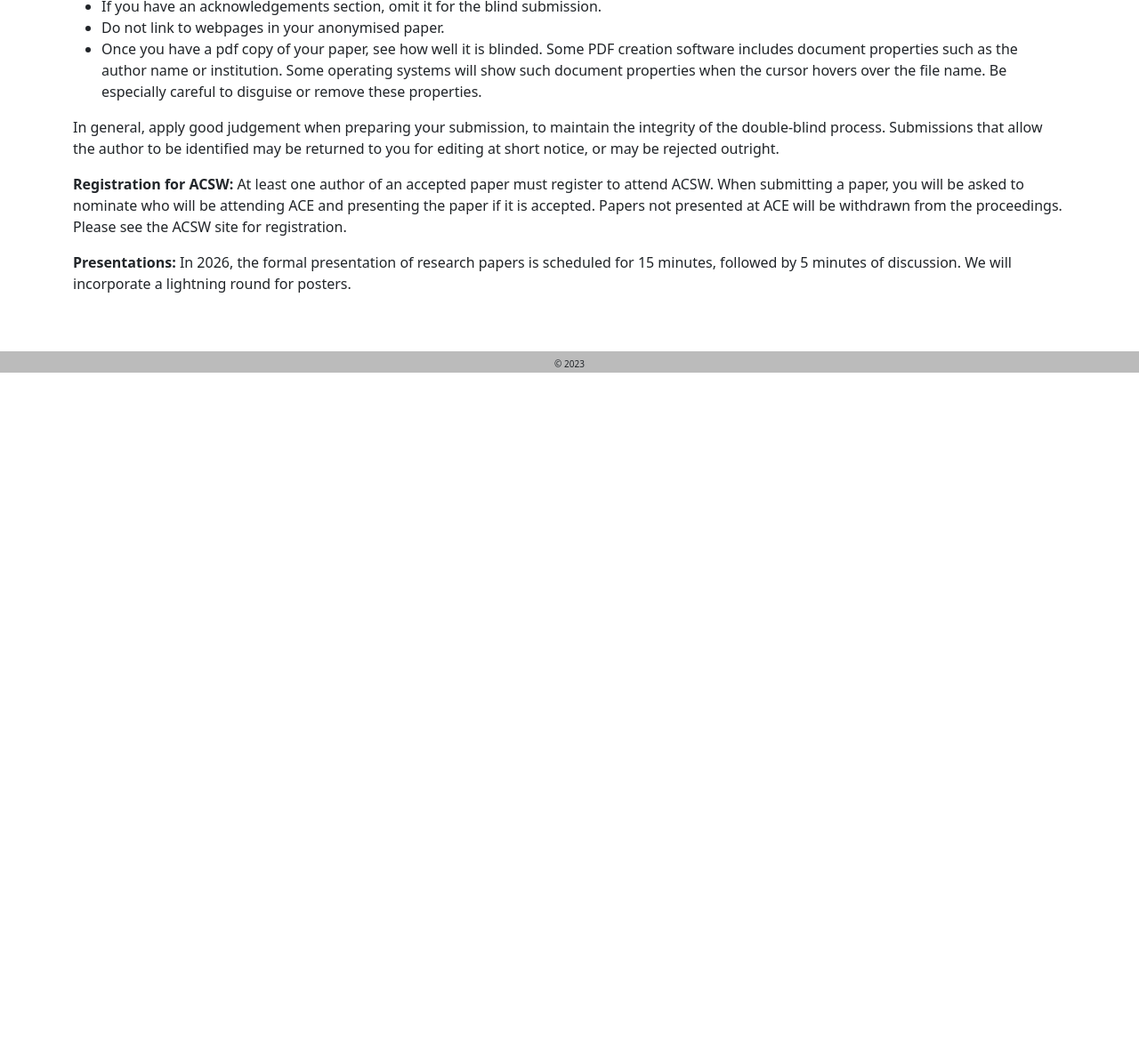
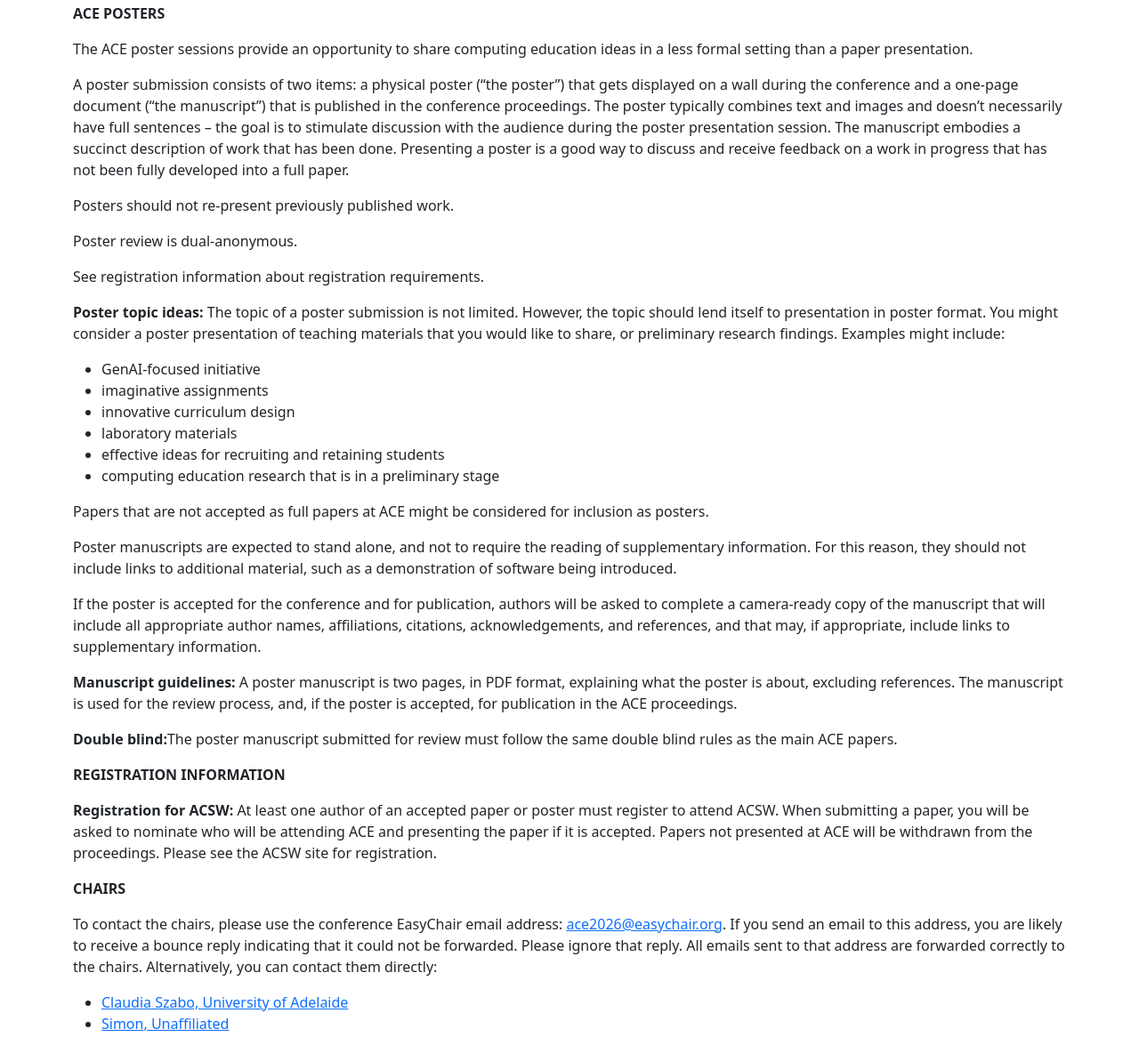
Before and after one commit to aceconference2026/aceconference2026.github.io, a plain HTML site: page authors.html in a window 1280 px wide. Shown: the part 3504-4670 px from the top of the page at 89% size. Before the commit the page ends 3923 px from the top, so only its background shows below. Drawn offline with Linux system fonts and the light colour scheme.

Commit message:
Update authors.html

```diff
--- a/authors.html
+++ b/authors.html
@@ -156,16 +156,6 @@
 
 <p>Please look carefully at the guidance (<a href = "https://www.acm.org/publications/icps/author-guidance">https://www.acm.org/publications/icps/author-guidance</a>) to determine whether you will be required to pay the publishing cost, and if so, how much. It ranges from $US350 to $US1000. Please note that any cost must be paid 45 days before the start of the conference and that there are serious consequences for non-payment. Given the potential for delays and absences over the holiday period, please ensure that payments are made no later than 28 December 2025. We can confirm that most Australian universities are members of ACM Open, but we have not checked the situation for each submission. </p>
 
-<p><b>CHAIRS</b></p>
-
-<p>To contact the chairs, please use the conference EasyChair email address:
-<a href="mailto:ace2026@easychair.org">ace2026@easychair.org</a>. If you send an email to this address, you are likely to receive a bounce reply indicating that it could not be forwarded. Please ignore that reply. All emails sent to that address are forwarded correctly to the chairs. Alternatively, you can contact them directly:</p>
-
-<p><ul>
-<li><a href="mailto:<claudia.szabo@adelaide.edu.au>">Claudia Szabo, University of Adelaide</a> </li>
-<li><a href="mailto:simon.unshod@gmail.com">Simon, Unaffiliated</a> </li>
-
-
 </ul></p>
 	</div>
 	</div>
@@ -225,10 +215,40 @@
 			double-blind process. Submissions that allow the author to be identified may be returned to you for editing
 			at short notice, or may be rejected outright.</p>
 
+<p><b>ACE POSTERS</b></p>
+<p>The ACE poster sessions provide an opportunity to share computing education ideas in a less formal setting than a paper presentation.</p>
+A poster submission consists of two items: a physical poster (“the poster”) that gets displayed on a wall during the conference and a one-page document (“the manuscript”) that is published in the conference proceedings. The poster typically combines text and images and doesn’t necessarily have full sentences – the goal is to stimulate discussion with the audience during the poster presentation session. The manuscript embodies a succinct description of work that has been done. Presenting a poster is a good way to discuss and receive feedback on a work in progress that has not been fully developed into a full paper.</p>
+<p>Posters should not re-present previously published work.</p>
+<p>Poster review is dual-anonymous.</p>
+<p>See registration information about registration requirements.</p>
 
-			<p><b>Registration for ACSW:</b> At least one author of an accepted paper must register to attend ACSW. When submitting a paper, you will be asked to nominate who will be attending ACE and presenting the paper if it is accepted. Papers not presented at ACE will be withdrawn from the proceedings.  Please see the ACSW site for registration.</p>
+<p><b>Poster topic ideas: </b>The topic of a poster submission is not limited. However, the topic should lend itself to presentation in poster format. You might consider a poster presentation of teaching materials that you would like to share, or preliminary research findings. Examples might include:</p>
+			<ul>
+<li>GenAI-focused initiative</li>
+<li>imaginative assignments</li>
+<li>innovative curriculum design</li>
+<li>laboratory materials</li>
+<li>effective ideas for recruiting and retaining students</li>
+<li>computing education research that is in a preliminary stage</li>
+				</ul>
+<p>Papers that are not accepted as full papers at ACE might be considered for inclusion as posters. </p>
+<p>Poster manuscripts are expected to stand alone, and not to require the reading of supplementary information. For this reason, they should not include links to additional material, such as a demonstration of software being introduced.</p>
+<p>If the poster is accepted for the conference and for publication, authors will be asked to complete a camera-ready copy of the manuscript that will include all appropriate author names, affiliations, citations, acknowledgements, and references, and that may, if appropriate, include links to supplementary information.</p>
 
-			<p><b>Presentations: </b> In 2026, the formal presentation of research papers is scheduled for 15 minutes, followed by 5 minutes of discussion. We will incorporate a lightning round for posters. </p>
+<p><b>Manuscript guidelines:</b> A poster manuscript is two pages, in PDF format, explaining what the poster is about, excluding references. The manuscript is used for the review process, and, if the poster is accepted, for publication in the ACE  proceedings. </p>
+<p><b>Double blind:</b>The poster manuscript submitted for review must follow the same double blind rules as the main ACE papers. </p>
+
+<p><b>REGISTRATION INFORMATION</b></p>
+<p><b>Registration for ACSW:</b> At least one author of an accepted paper or poster must register to attend ACSW. When submitting a paper, you will be asked to nominate who will be attending ACE and presenting the paper if it is accepted. Papers not presented at ACE will be withdrawn from the proceedings.  Please see the ACSW site for registration.</p>
+<p><b>CHAIRS</b></p>
+
+<p>To contact the chairs, please use the conference EasyChair email address:
+<a href="mailto:ace2026@easychair.org">ace2026@easychair.org</a>. If you send an email to this address, you are likely to receive a bounce reply indicating that it could not be forwarded. Please ignore that reply. All emails sent to that address are forwarded correctly to the chairs. Alternatively, you can contact them directly:</p>
+
+<p><ul>
+<li><a href="mailto:<claudia.szabo@adelaide.edu.au>">Claudia Szabo, University of Adelaide</a> </li>
+<li><a href="mailto:simon.unshod@gmail.com">Simon, Unaffiliated</a> </li>
+
 
 		</div>
 	</div>
```
